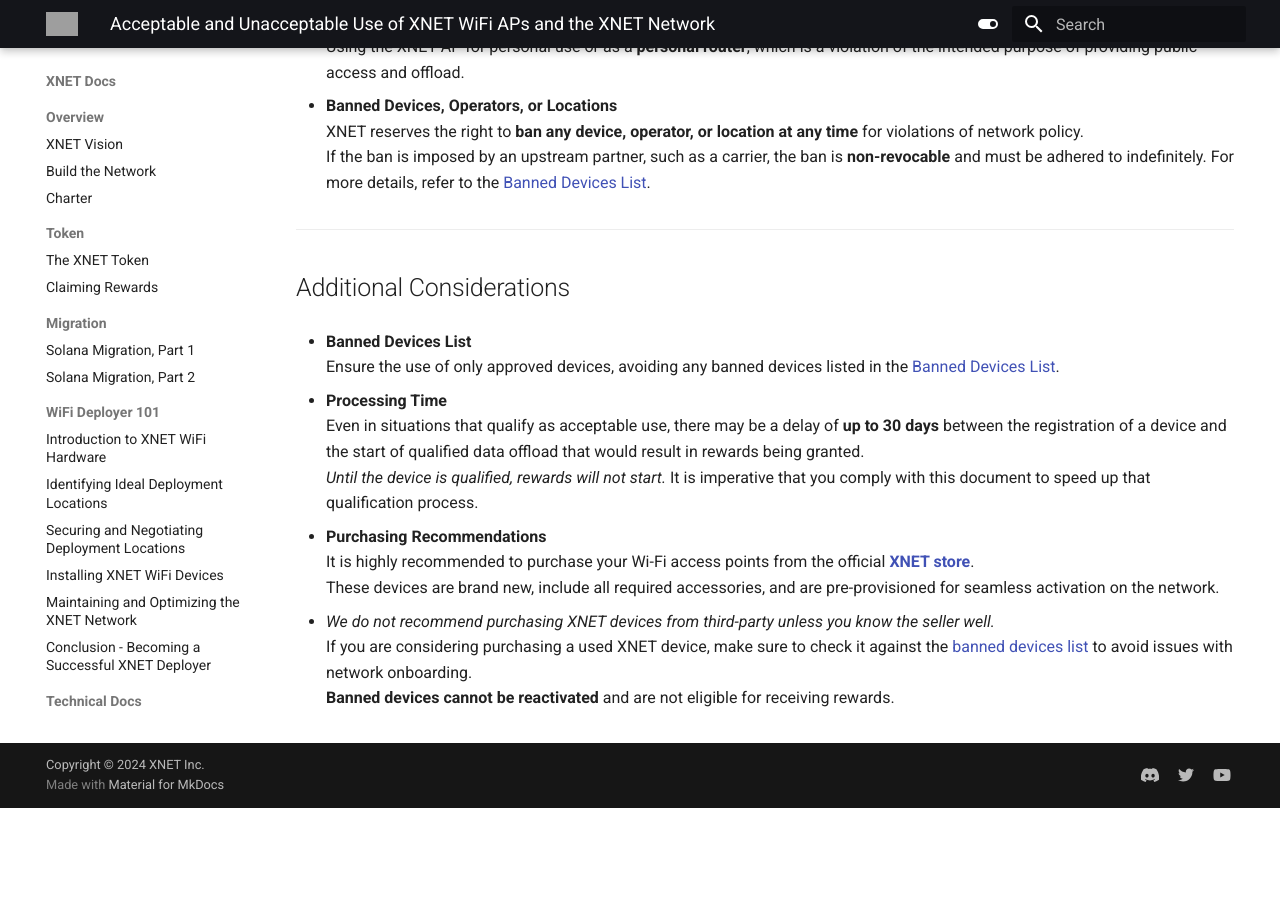
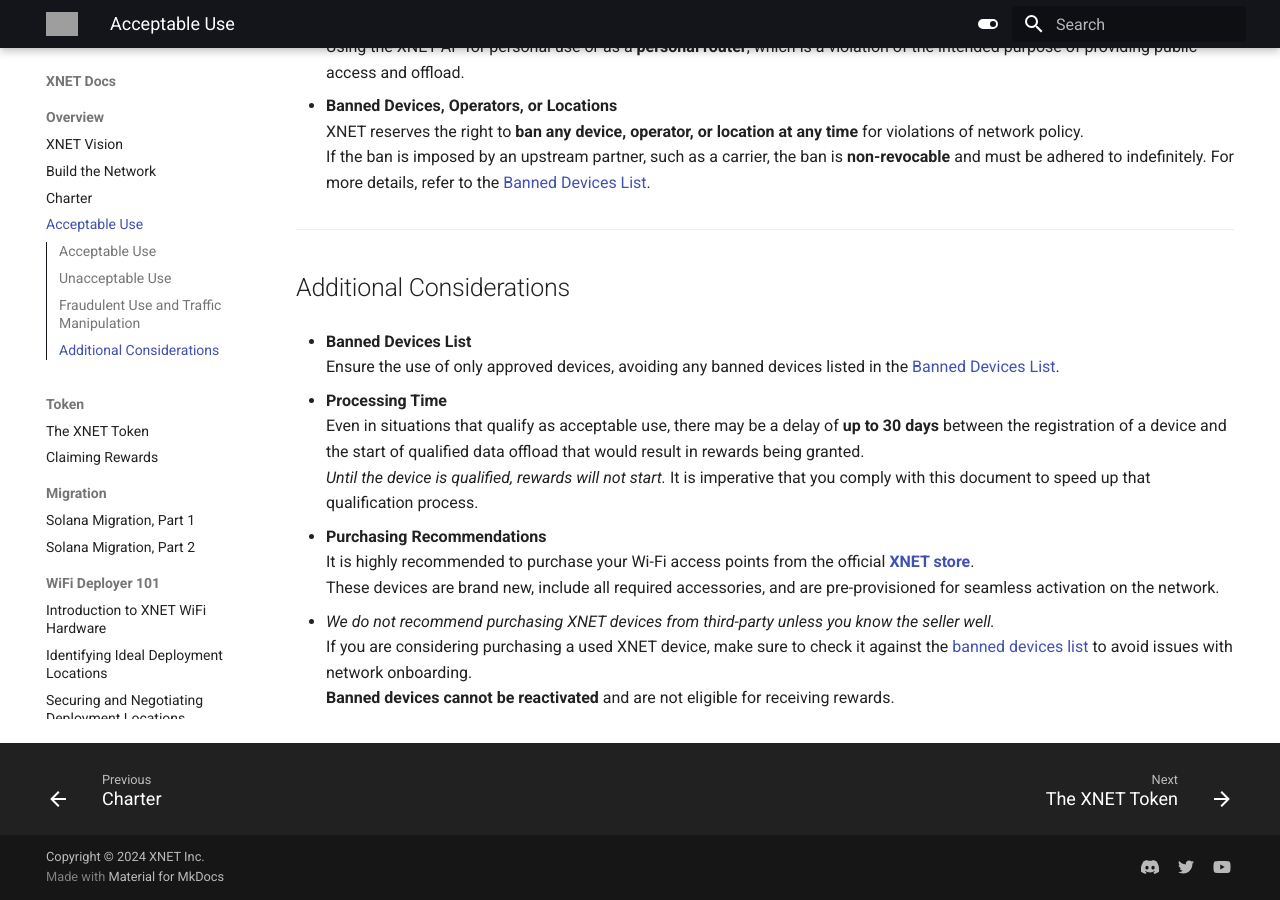
Before and after one commit to xnetmobile/docs, an MkDocs documentation site: the page built from docs/acceptable_use.md, in a window 1280 px wide and 900 px high, scrolled down 1819 px. Built offline with MkDocs 1.6.1 and Material for MkDocs 9.7.7, drawn with Linux system fonts in a browser that asks for light colours; before the commit the page ends 2627 px from its top, so only the background shows below that; grey boxes are pictures that could not be loaded.

Commit message:
Update mkdocs.yml

```diff
--- a/mkdocs.yml
+++ b/mkdocs.yml
@@ -88,6 +88,7 @@
     - XNET Vision: 'overview.md'
     - Build the Network: 'build.md'
     - Charter: 'charter.md'
+    - Acceptable Use: 'acceptable_use.md'
   - Token:
     - The XNET Token: 'token.md'
     - Claiming Rewards: 'distribution.md'
```
